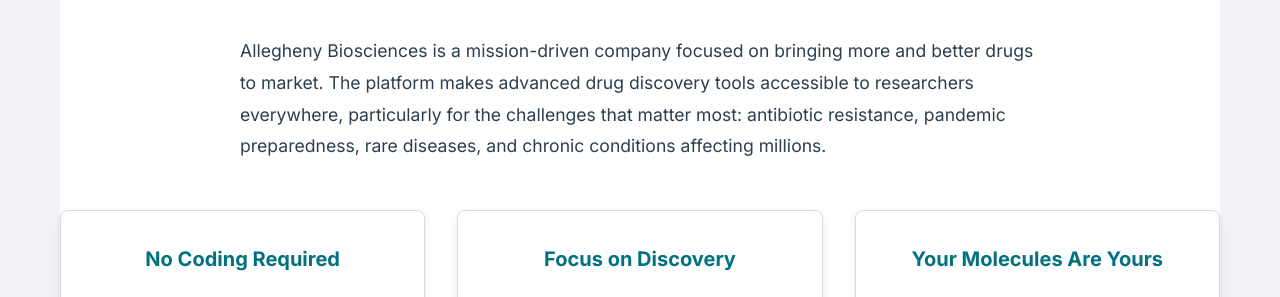
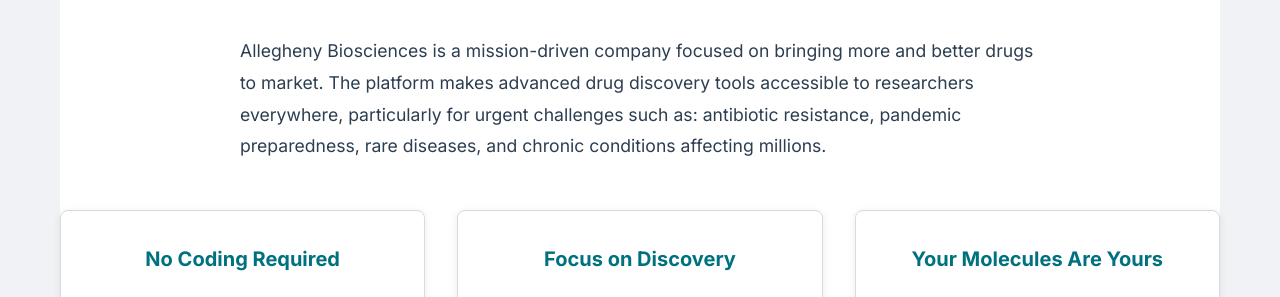
Before and after one commit to alleghenybio/alleghenybio.github.io, a Jekyll site: the page built from index.md, in a window 1280 px wide and 900 px high, scrolled down 381 px. Shown: the part 220-517 px from the top of the window. Built offline with Jekyll 4.4.1, drawn with Linux system fonts in a browser that asks for light colours.

Commit message:
Update index.md

```diff
--- a/index.md
+++ b/index.md
@@ -15,7 +15,7 @@ title: Home
 
 <section class="mission" id="mission">
   <h2>Mission</h2>
-  <p>Allegheny Biosciences is a mission-driven company focused on bringing more and better drugs to market. The platform makes advanced drug discovery tools accessible to researchers everywhere, particularly for the challenges that matter most: antibiotic resistance, pandemic preparedness, rare diseases, and chronic conditions affecting millions.</p>
+  <p>Allegheny Biosciences is a mission-driven company focused on bringing more and better drugs to market. The platform makes advanced drug discovery tools accessible to researchers everywhere, particularly for urgent challenges such as: antibiotic resistance, pandemic preparedness, rare diseases, and chronic conditions affecting millions.</p>
 
   <div class="key-points">
     <div class="point">
```
